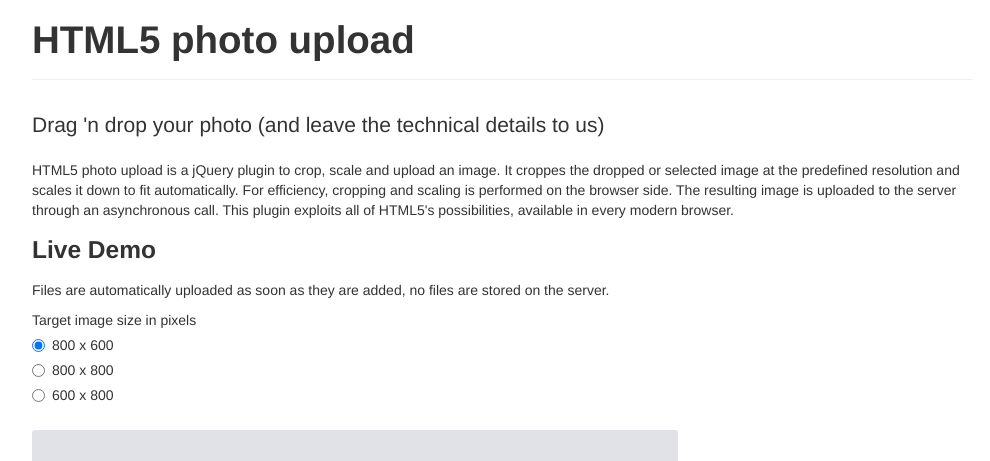
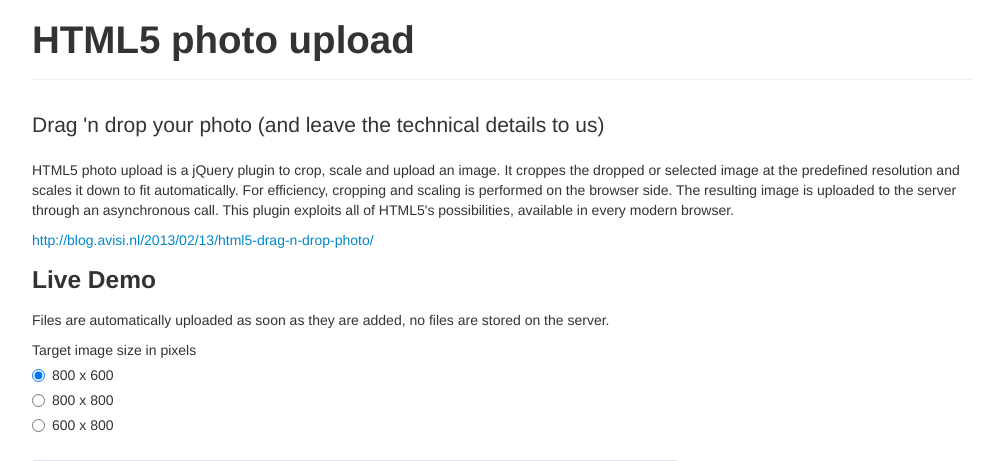
Before and after one commit to kozmoz/HTML5ProfileImageUploader, a PHP site: page / in a window 1280 px wide. Shown: the top 461 px of the page, without its empty margins (138-1128 px from the left). Run offline with PHP 8.4, Linux system fonts and the light colour scheme.

Commit message:
Link to blog post added.

```diff
--- a/php/index.php
+++ b/php/index.php
@@ -30,6 +30,10 @@
                     resolution and scales it down to fit automatically. For efficiency, cropping and scaling is performed on the browser side. The
                     resulting image is uploaded to the server through an asynchronous call. This plugin exploits all of HTML5's
                     possibilities, available in every modern browser.
+                </p>
+
+                <p>
+                    <a href="http://blog.avisi.nl/2013/02/13/html5-drag-n-drop-photo/" target="_blank">http://blog.avisi.nl/2013/02/13/html5-drag-n-drop-photo/</a>
                 </p>
 
                 <h3>Live Demo</h3>
```
